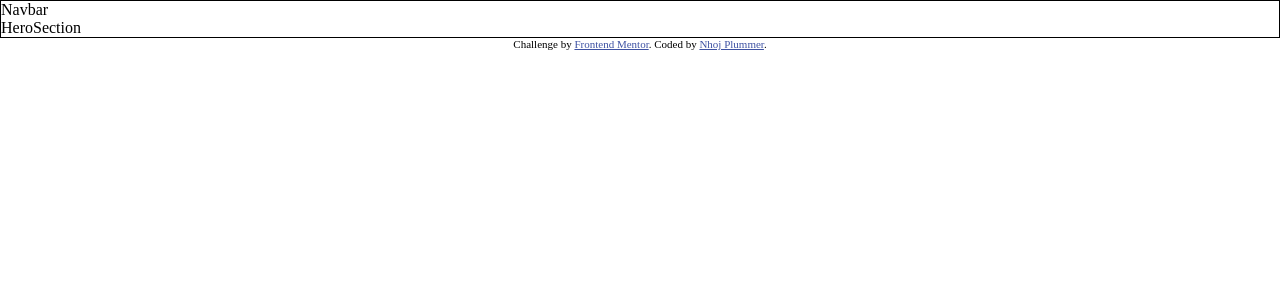
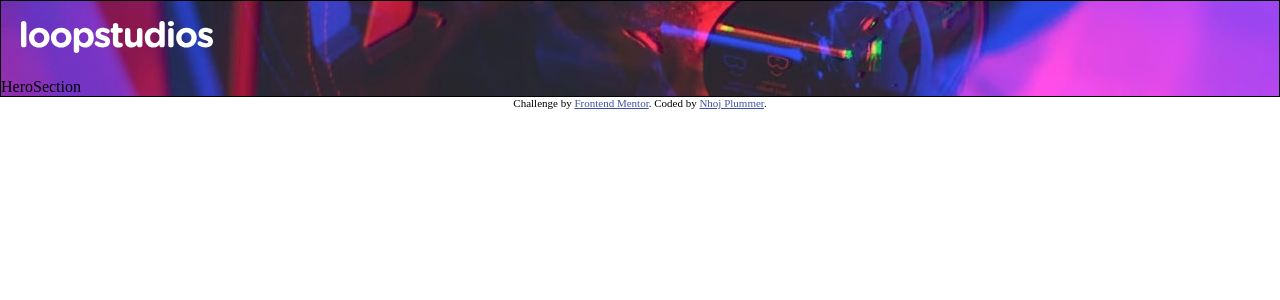
Before and after one commit to Nhoj-Plummer/loopstudio-landing-page, a React (Create React App) app: page / in a window 1280 px wide. Shown: the top 300 px of the page. Built offline with nearby package versions, Linux system fonts and the light colour scheme.

Commit message:
Adding background to hero setion and adding navbar assets

```diff
--- a/src/components/Navbar/Navbar.css
+++ b/src/components/Navbar/Navbar.css
@@ -0,0 +1,8 @@
+.navbar-container {
+  display: flex;
+  padding: 20px;
+  font-family: var(--font-family-1);
+  font-size: 18px;
+  justify-content: space-between;
+  align-items: center;
+}
--- a/src/components/Navbar/Navbar.js
+++ b/src/components/Navbar/Navbar.js
@@ -1,8 +1,15 @@
 import React from "react"
 import "./Navbar.css"
+import {GlobalLogo} from "../../assets/indexglobal"
 
 const Navbar = () => {
-  return <div className="navbar-container">Navbar</div>
+  return (
+    <div className="navbar-container">
+      <div className="navbar-image-container">
+        <img src={GlobalLogo} alt="logo" />
+      </div>
+    </div>
+  )
 }
 
 export default Navbar
--- a/src/containers/HeroSection/HeroSection.css
+++ b/src/containers/HeroSection/HeroSection.css
@@ -1,3 +1,24 @@
-.hero-section_container{
+.hero-section_container {
   border: 1px solid;
 }
+
+.hero-section_image {
+  background-position: center;
+  background-repeat: no-repeat;
+  background-size: cover;
+}
+
+/* Conditional Section */
+/* Mobile Rules */
+@media screen and (max-width: 540px) {
+  .hero-section_image {
+    background: url("../../assets/mobile/image-hero.jpg");
+  }
+}
+
+/* Desktop Rules */
+@media screen and (min-width: 540px) {
+  .hero-section_image {
+    background: url("../../assets/desktop/image-hero.jpg");
+  }
+}
--- a/src/containers/HeroSection/HeroSection.js
+++ b/src/containers/HeroSection/HeroSection.js
@@ -5,8 +5,10 @@ import {Navbar} from "../../components/componentsindex"
 const HeroSection = () => {
   return (
     <div className="hero-section_container">
-      <Navbar />
-      HeroSection
+      <div className="hero-section_image">
+        <Navbar />
+        HeroSection
+      </div>
     </div>
   )
 }
```
